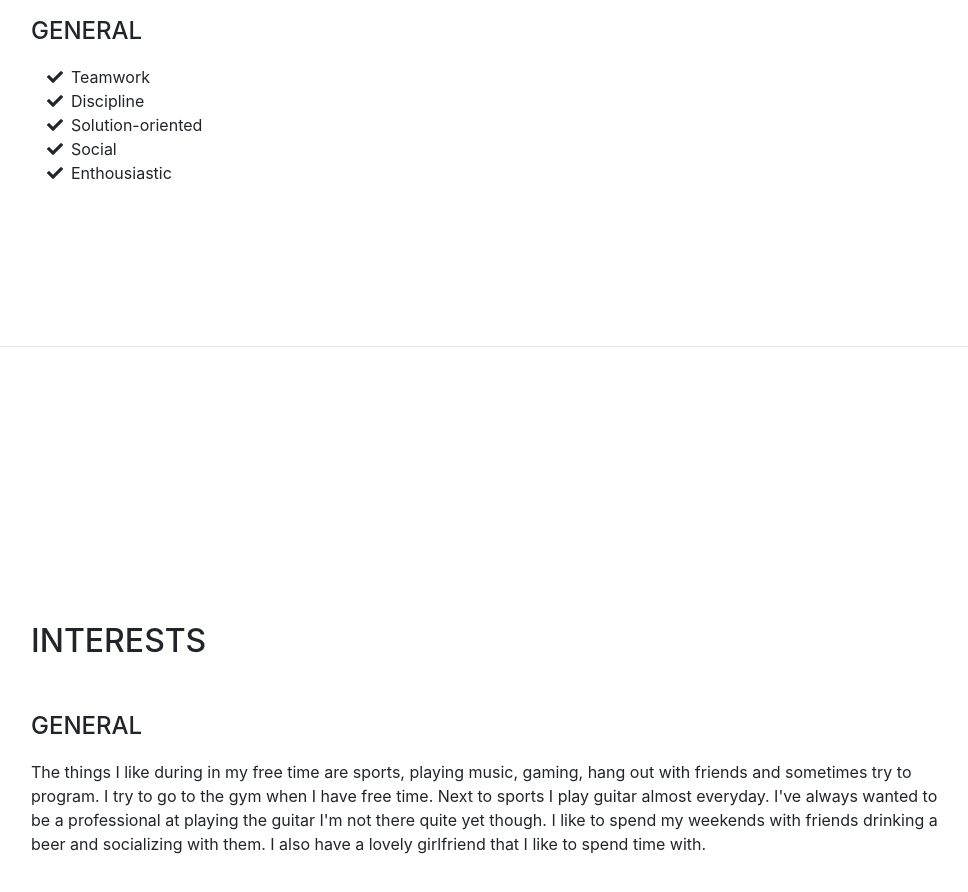
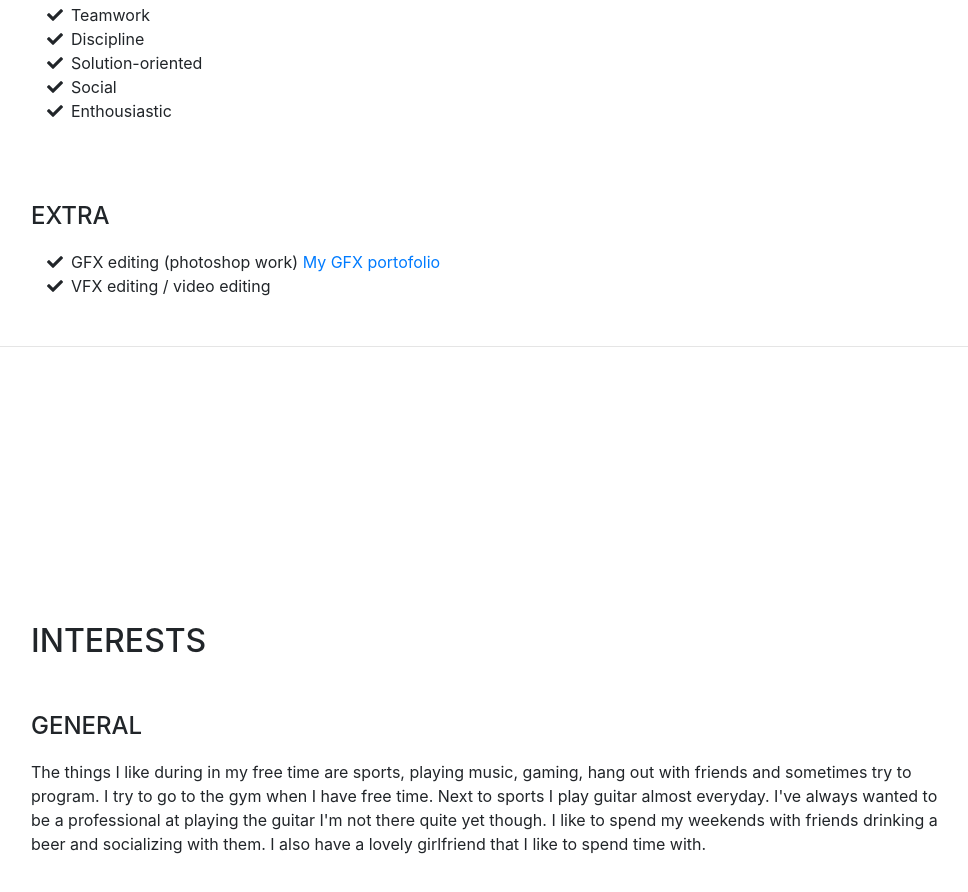
Before and after one commit to PeterSmaal/petersmaal.github.io, a website with bundled scripts: page index.html in a window 1280 px wide. Shown: the part 2928-3820 px from the top of the page, without its empty margins (289-1257 px from the left). Built offline with nearby package versions, Linux system fonts and the light colour scheme; a web font is replaced by a local one.

Commit message:
Edited Skills

```diff
--- a/index.html
+++ b/index.html
@@ -198,6 +198,17 @@
               Enthousiastic</li>
           </ul>
         </div>
+        <br>
+        <div class="subheading mb-3">extra</div>
+          <ul class="fa-ul mb-0">
+            <li>
+              <i class="fa-li fa fa-check"></i>
+              GFX editing (photoshop work) <a href="design.psmaal.nl">My GFX portofolio</a></li>
+             <li>
+              <i class="fa-li fa fa-check"></i>
+              VFX editing / video editing</li>
+          </ul>
+        </div>
       </section>
 
       <hr class="m-0">
```
